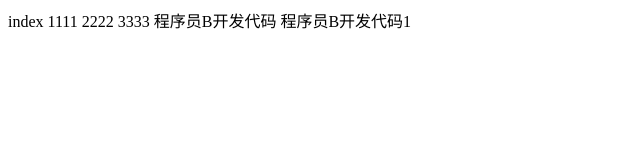
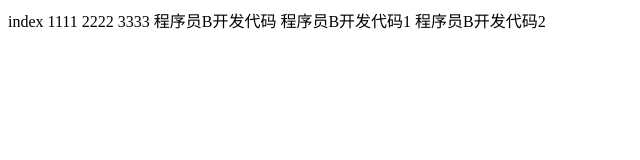
Before and after one commit to zqgq312/github, a plain HTML site: page index.html in a window 1280 px wide. Shown: the whole page, without its empty margins (0-640 px from the left). Drawn offline with Linux system fonts and the light colour scheme.

Commit message:
B第二次提交

```diff
--- a/index.html
+++ b/index.html
@@ -11,5 +11,6 @@
 	3333
 	程序员B开发代码
 	程序员B开发代码1
+	程序员B开发代码2
 </body>
 </html>
```
